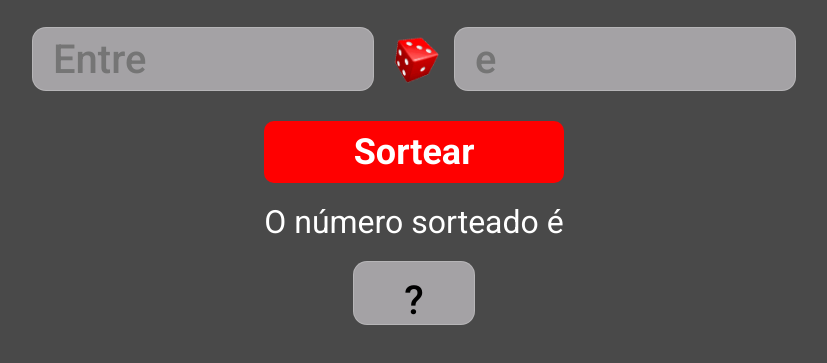
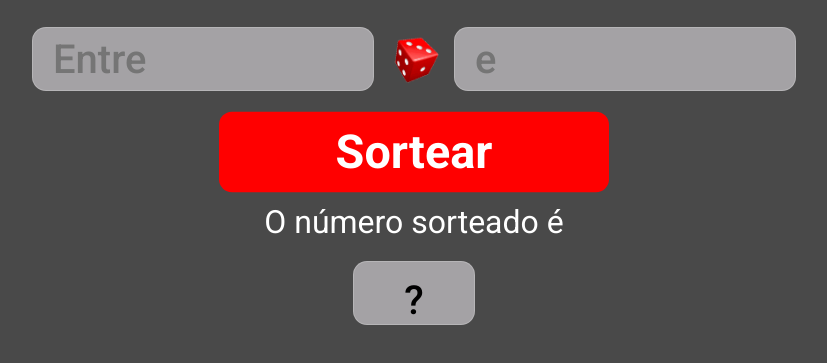
Before and after one commit to Lucileide-Elpidio/Dev-Sorteio, a plain HTML site: page index.html in a window 1280 px wide. In both pictures the pointer is over the button "Sortear". Shown: the part 341-704 px from the top of the page, without its empty margins (226-1053 px from the left). Drawn offline with Linux system fonts and the light colour scheme.

Commit message:
estilização do botão

```diff
--- a/style.css
+++ b/style.css
@@ -105,6 +105,16 @@ button {
     cursor: pointer;
 }
 
+button:hover{
+   -xpedu-transform: scale(1.3);
+        -ms-transform: scale(1.3);
+        transform: scale(1.3);
+}
+
+button:active{
+    opacity: 0.6;
+}
+
 .img-dados {
     width: 50px;
     height: 50px;
```
